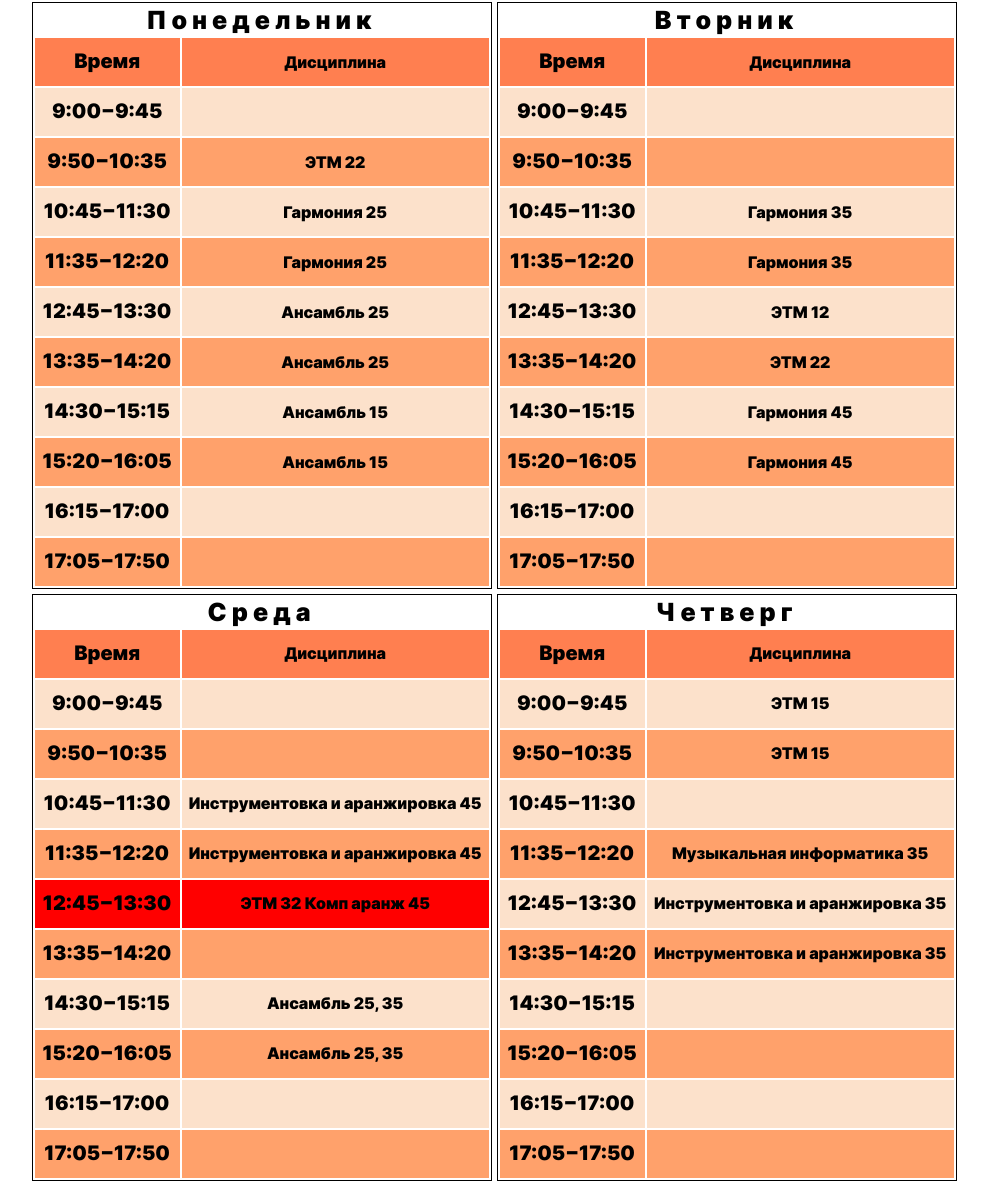
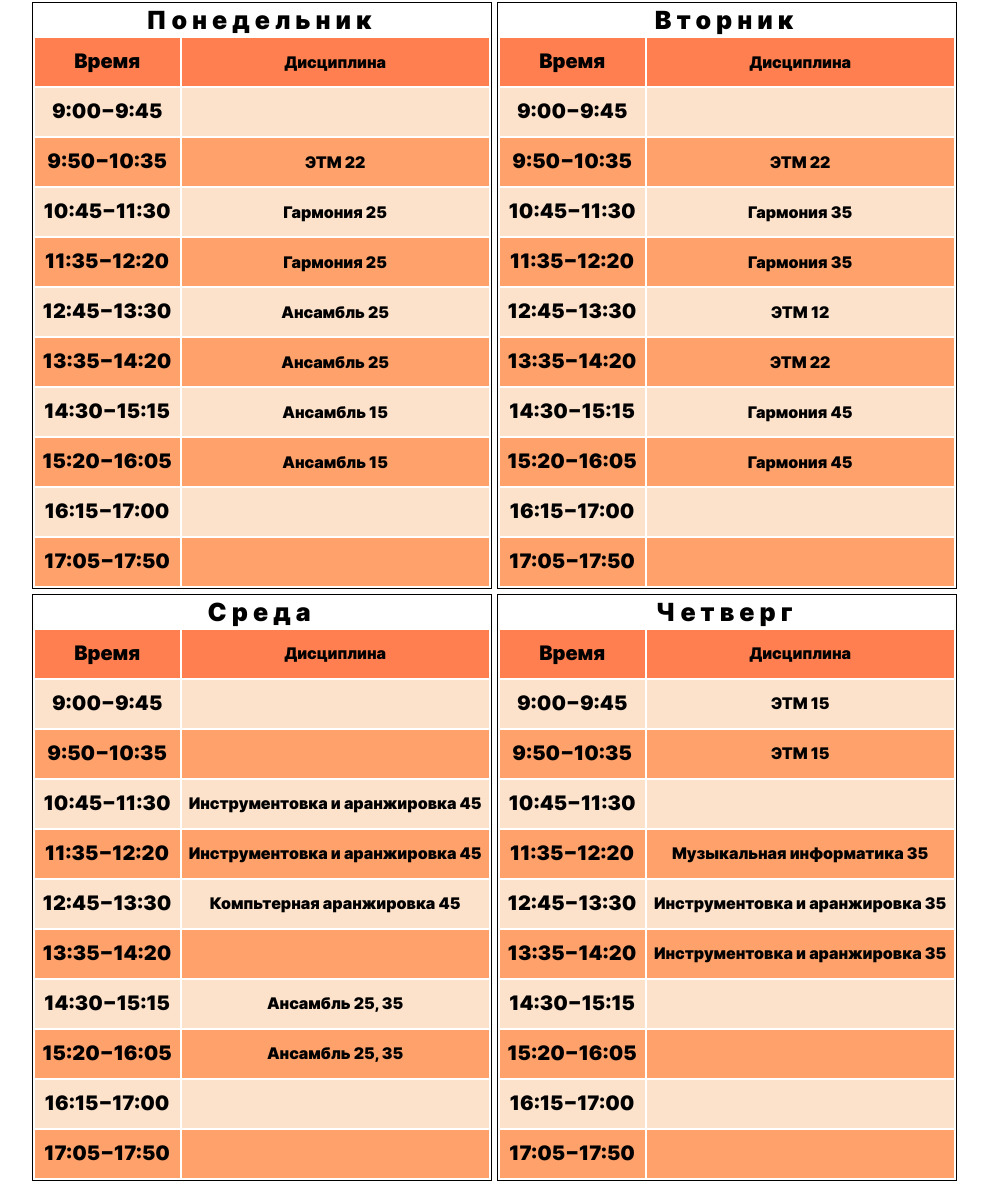
Before and after one commit to bxnchxfxtxms/tkk_schedule, a plain HTML site: page index.html in a window 1280 px wide. Shown: the part 78-1259 px from the top of the page, without its empty margins (146-1134 px from the left). Drawn offline with Linux system fonts and the light colour scheme; files whose address does not match are found by name.

Commit message:
spring 2023

```diff
--- a/index.html
+++ b/index.html
@@ -71,7 +71,7 @@
             </tr>
             <tr class="row row_type_even">
                 <td class="time">9:50&minus;10:35</td>
-                <td class="subject"></td>
+                <td class="subject">ЭТМ 22</td>
             </tr>
             <tr class="row row_type_odd">
                 <td class="time">10:45&minus;11:30</td>
@@ -129,9 +129,9 @@
                 <td class="time">11:35&minus;12:20</td>
                 <td class="subject">Инструментовка и аранжировка 45</td>
             </tr>
-            <tr class="row row_type_odd row_type_error">
+            <tr class="row row_type_odd">
                 <td class="time">12:45&minus;13:30</td>
-                <td class="subject">ЭТМ 32 Комп аранж 45</td>
+                <td class="subject">Компьтерная аранжировка 45</td>
             </tr>
             <tr class="row row_type_even">
                 <td class="time">13:35&minus;14:20</td>
```
